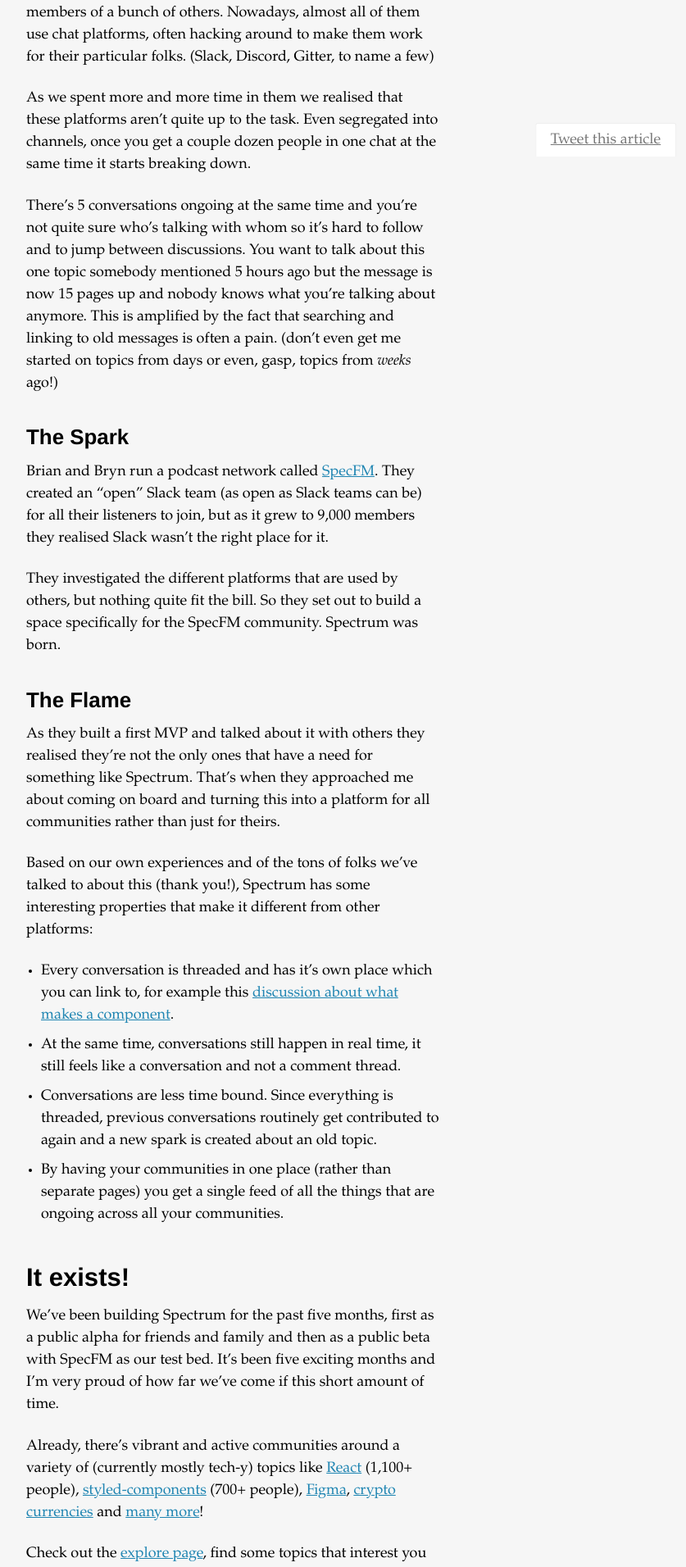
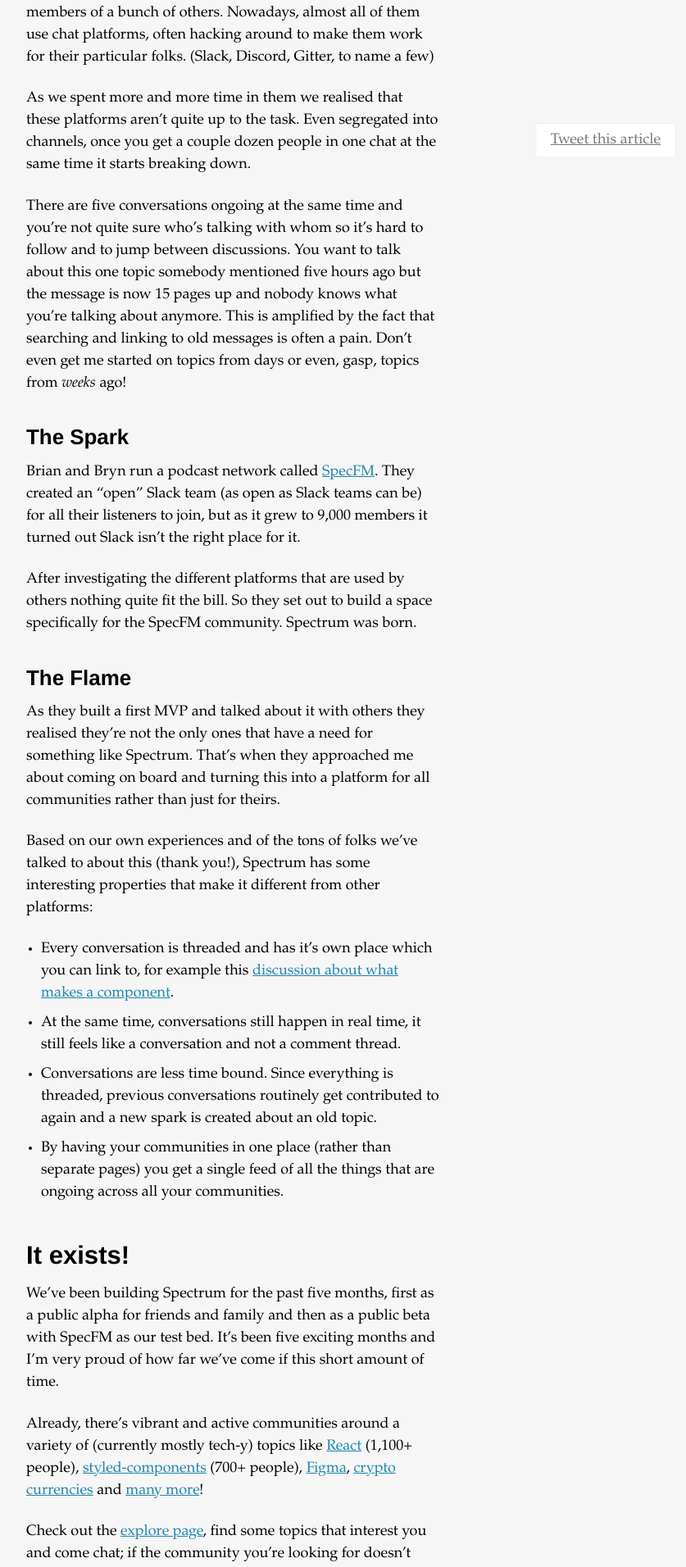
Before and after one commit to mxstbr/mxstbr.github.io, a Jekyll site: the page built from _posts/2017-08-16-spectrum.md, in a window 1280 px wide. Shown: the part 754-2666 px from the top of the page at 82% size, without its empty margins (356-1193 px from the left). Built offline with Jekyll 4.4.1, drawn with Linux system fonts in a browser that asks for light colours.

Commit message:
Update wording slightly

```diff
--- a/_posts/2017-08-16-spectrum.md
+++ b/_posts/2017-08-16-spectrum.md
@@ -22,13 +22,13 @@ As we spent more and more time in them we realised that these platforms aren't q
 
 <!-- Today, lots of big communities hack around existing chat platforms to make them work. The problems we've faced in our own communities and seen in others we're a part of shows that these platforms aren't quite up to the task. Even segregated into channels, once you get a couple dozen people in one chat at the same time it starts breaking down. -->
 
-There's 5 conversations ongoing at the same time and you're not quite sure who's talking with whom so it's hard to follow and to jump between discussions. You want to talk about this one topic somebody mentioned 5 hours ago but the message is now 15 pages up and nobody knows what you're talking about anymore. This is amplified by the fact that searching and linking to old messages is often a pain. (don't even get me started on topics from days or even, gasp, topics from _weeks_ ago!)
+There are five conversations ongoing at the same time and you're not quite sure who's talking with whom so it's hard to follow and to jump between discussions. You want to talk about this one topic somebody mentioned five hours ago but the message is now 15 pages up and nobody knows what you're talking about anymore. This is amplified by the fact that searching and linking to old messages is often a pain. Don't even get me started on topics from days or even, gasp, topics from _weeks_ ago!
 
 ### The Spark
 
-Brian and Bryn run a podcast network called [SpecFM](https://spec.fm). They created an "open" Slack team (as open as Slack teams can be) for all their listeners to join, but as it grew to 9,000 members they realised Slack wasn't the right place for it.
+Brian and Bryn run a podcast network called [SpecFM](https://spec.fm). They created an "open" Slack team (as open as Slack teams can be) for all their listeners to join, but as it grew to 9,000 members it turned out Slack isn't the right place for it.
 
-They investigated the different platforms that are used by others, but nothing quite fit the bill. So they set out to build a space specifically for the SpecFM community. Spectrum was born.
+After investigating the different platforms that are used by others nothing quite fit the bill. So they set out to build a space specifically for the SpecFM community. Spectrum was born.
 
 ### The Flame
 
```
